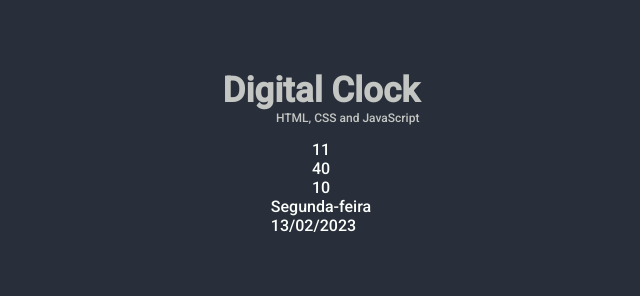
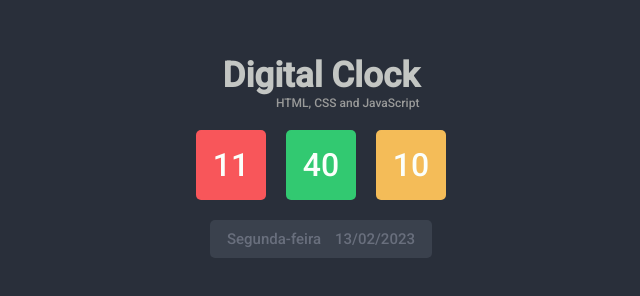
Before and after one commit to antoniojbraun/simpleClock, a plain HTML site: page index.html in a window 1280 px wide. Shown: the whole page, without its empty margins (319-959 px from the left). Drawn offline with Linux system fonts and the light colour scheme.

Commit message:
finished css styles changes

```diff
--- a/index.html
+++ b/index.html
@@ -14,9 +14,15 @@
             <p>HTML, CSS and JavaScript</p>
         </div>
         <div class="clockSection">
-            <div class="hour">11</div>
-            <div class="minute">40</div>
-            <div class="second">10</div>
+            <div class="hour">
+                <p>11</p>
+            </div>
+            <div class="minute">
+                <p>40</p>
+            </div>
+            <div class="second">
+                <p>10</p>
+            </div>
         </div>
         <div class="daysSection">
             <p class="dayOfWeek">Segunda-feira</p>
--- a/styles.css
+++ b/styles.css
@@ -23,20 +23,61 @@ body{
     flex-direction: column;
     align-items: center;
 }
-.title{
-    padding: 15px;
-}
-
-.title h1,
-.title p {
-    color: #c3c6c3;
-}
 
 .title h1{
+    color: #c3c6c3;
     font-size: 35px;
 }
 
 .title p{
+    color: #999a99;
     font-size: 12px;
     text-align: end;
 }
+
+.clockSection{
+    display: flex;
+    flex-direction: row;
+    justify-content: center;
+    padding: 10px;
+}
+
+.clockSection p{
+    font-size: 32px;
+}
+
+.hour,
+.minute,
+.second{
+    width: 70px;
+    height: 70px;
+    border-radius: 5px;
+    margin: 10px;
+    display: flex;
+    justify-content: center;
+    align-items: center;
+}
+
+.hour{
+    background-color: #f8565a ;
+}
+.minute{
+   background-color: #32c971;
+}
+.second{
+    background-color: #f4bc58 ;
+}
+
+.daysSection{
+    padding: 10px;
+    display: flex;
+    background-color: #3a414d;
+    border-radius: 5px;
+    line-height: 10px;
+}
+
+.daysSection p{
+    font-size: 15px;
+    color: #696f7d;
+    margin: 4px 7px
+}
```
